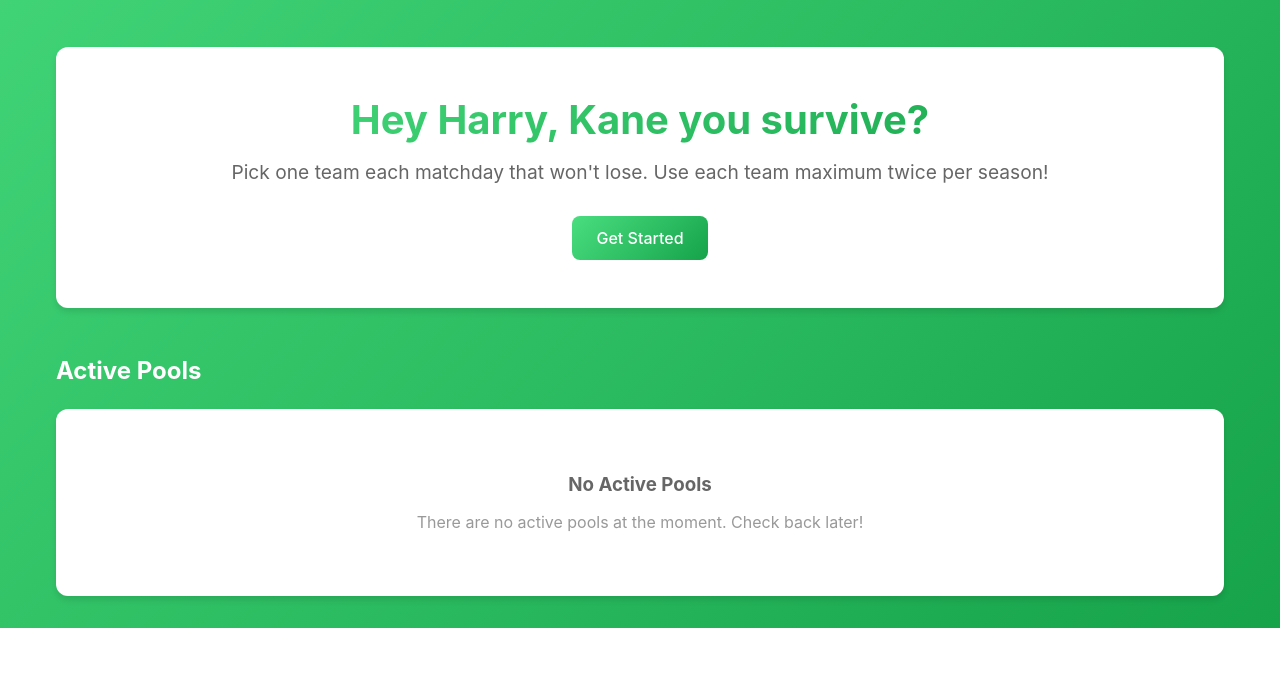
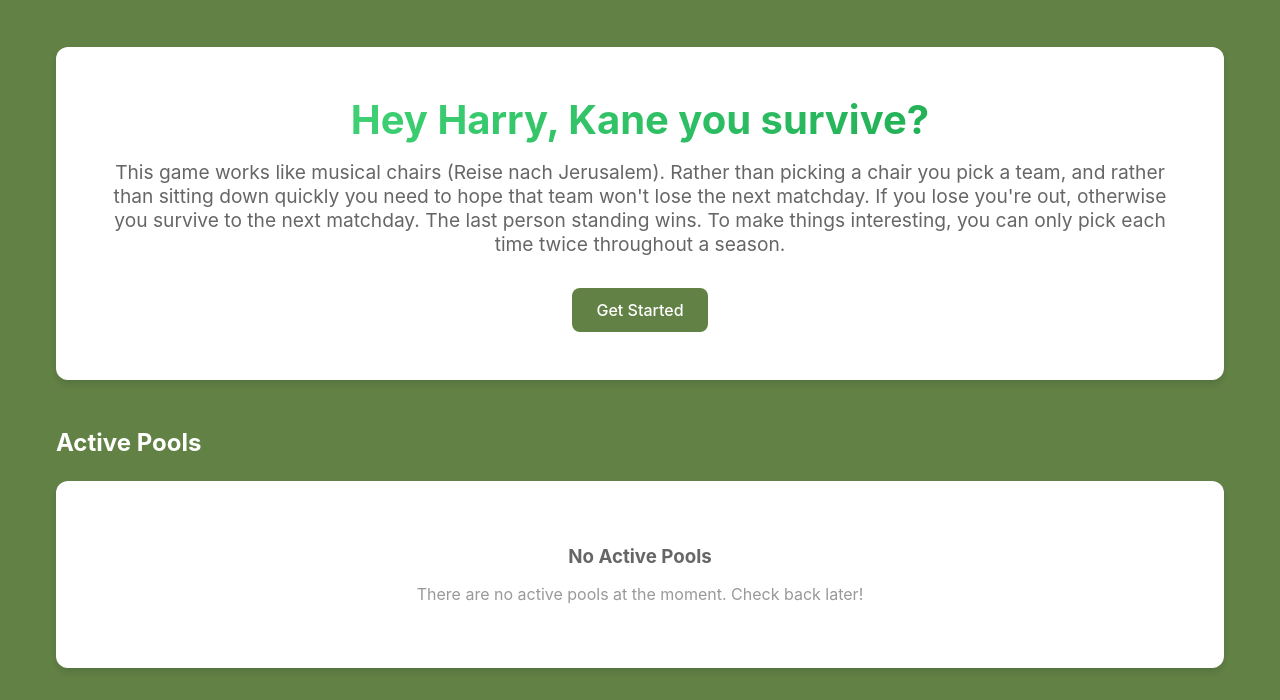
Before and after one commit to bendahmen/football-survivor-game, a Django app: page / in a window 1280 px wide. Shown: the part 421-1121 px from the top of the page. Before the commit the page ends 1049 px from the top, so only its background shows below. Run offline with Django 5.2, Linux system fonts and the light colour scheme; data that the repository does not hold is empty.

Commit message:
updated descriptions

```diff
--- a/templates/base.html
+++ b/templates/base.html
@@ -8,6 +8,9 @@
     <link rel="icon" type="image/png" href="{% static 'images/logo.png' %}">
 
     <style>
+        :root {
+            --background-color: #628145;
+        }
         * {
             margin: 0;
             padding: 0;
@@ -16,7 +19,7 @@
 
         body {
             font-family: -apple-system, BlinkMacSystemFont, 'Segoe UI', Roboto, 'Helvetica Neue', Arial, sans-serif;
-            background: linear-gradient(135deg, #4ade80 0%, #16a34a 100%);
+            background: var(--background-color);
             min-height: 100vh;
             color: #333;
         }
@@ -44,7 +47,7 @@
         }
 
         nav a {
-            color: #16a34a;
+            color: var(--background-color);
             text-decoration: none;
             margin-left: 1.5rem;
             font-weight: 500;
@@ -52,7 +55,7 @@
         }
 
         nav a:hover {
-            color: #15803d;
+            color: var(--background-color);
         }
 
         .container {
@@ -85,7 +88,7 @@
 
         .message.success {
             background: #d4edda;
-            color: #155724;
+            color: var(--background-color);
             border: 1px solid #c3e6cb;
         }
 
@@ -112,7 +115,7 @@
         .btn {
             display: inline-block;
             padding: 0.75rem 1.5rem;
-            background: linear-gradient(135deg, #4ade80 0%, #16a34a 100%);
+            background: var(--background-color);
             color: white;
             text-decoration: none;
             border-radius: 8px;
@@ -145,7 +148,7 @@
             width: 32px;
             height: 32px;
             border-radius: 50%;
-            background: linear-gradient(135deg, #4ade80 0%, #16a34a 100%);
+            background: var(--background-color);
             display: flex;
             align-items: center;
             justify-content: center;
--- a/templates/home.html
+++ b/templates/home.html
@@ -141,7 +141,7 @@
 </div>
 <div class="hero">
     <h2>Hey Harry, Kane you survive?</h2>
-    <p>Pick one team each matchday that won't lose. Use each team maximum twice per season!</p>
+    <p>This game works like musical chairs (Reise nach Jerusalem). Rather than picking a chair you pick a team, and rather than sitting down quickly you need to hope that team won't lose the next matchday. If you lose you're out, otherwise you survive to the next matchday. The last person standing wins. To make things interesting, you can only pick each time twice throughout a season.</p>
     {% if not user.is_authenticated %}
         <a href="{% url 'signup' %}" class="btn">Get Started</a>
     {% endif %}
```
Also changed, not shown: football_survivor_game/settings_production.py (+7 -8 lines).
